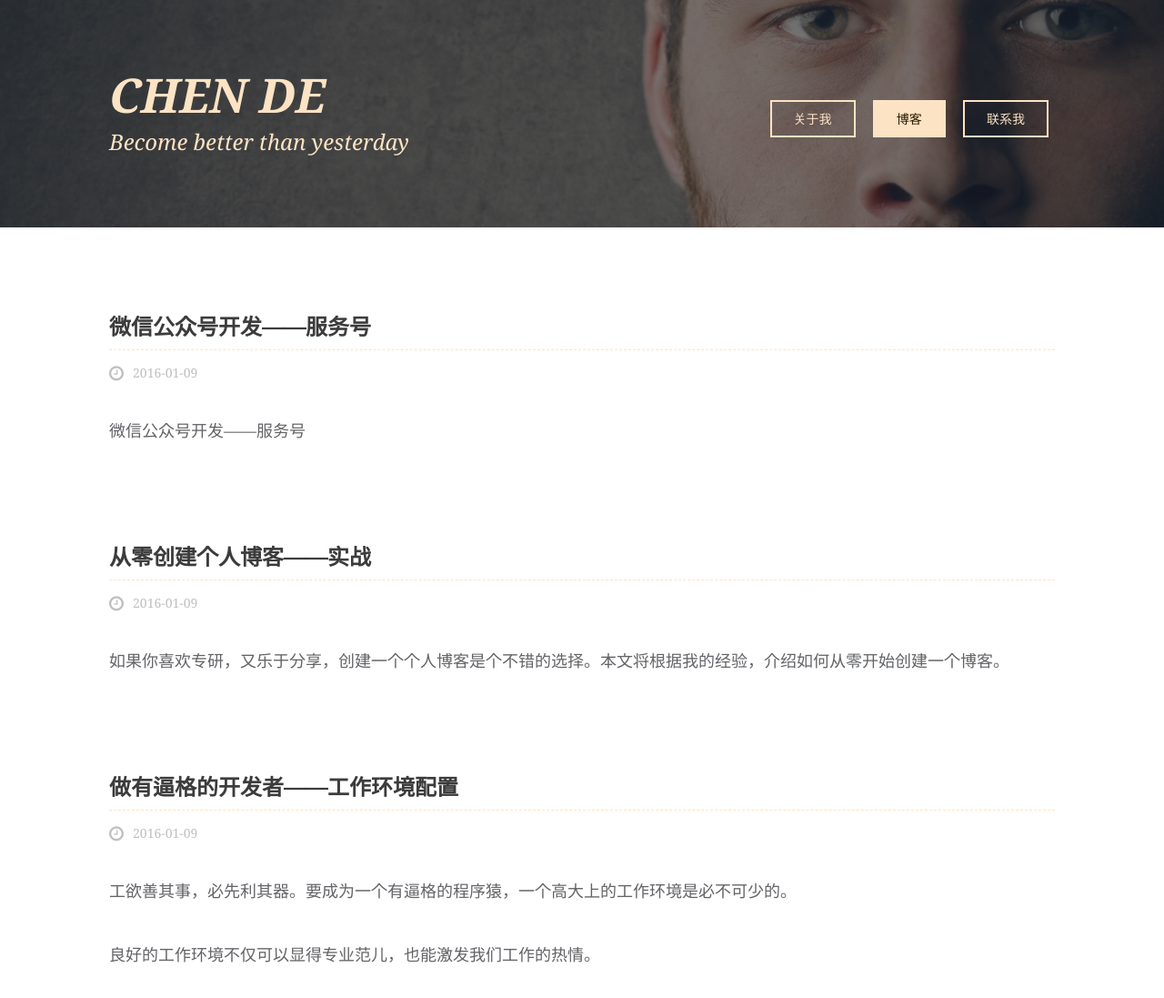
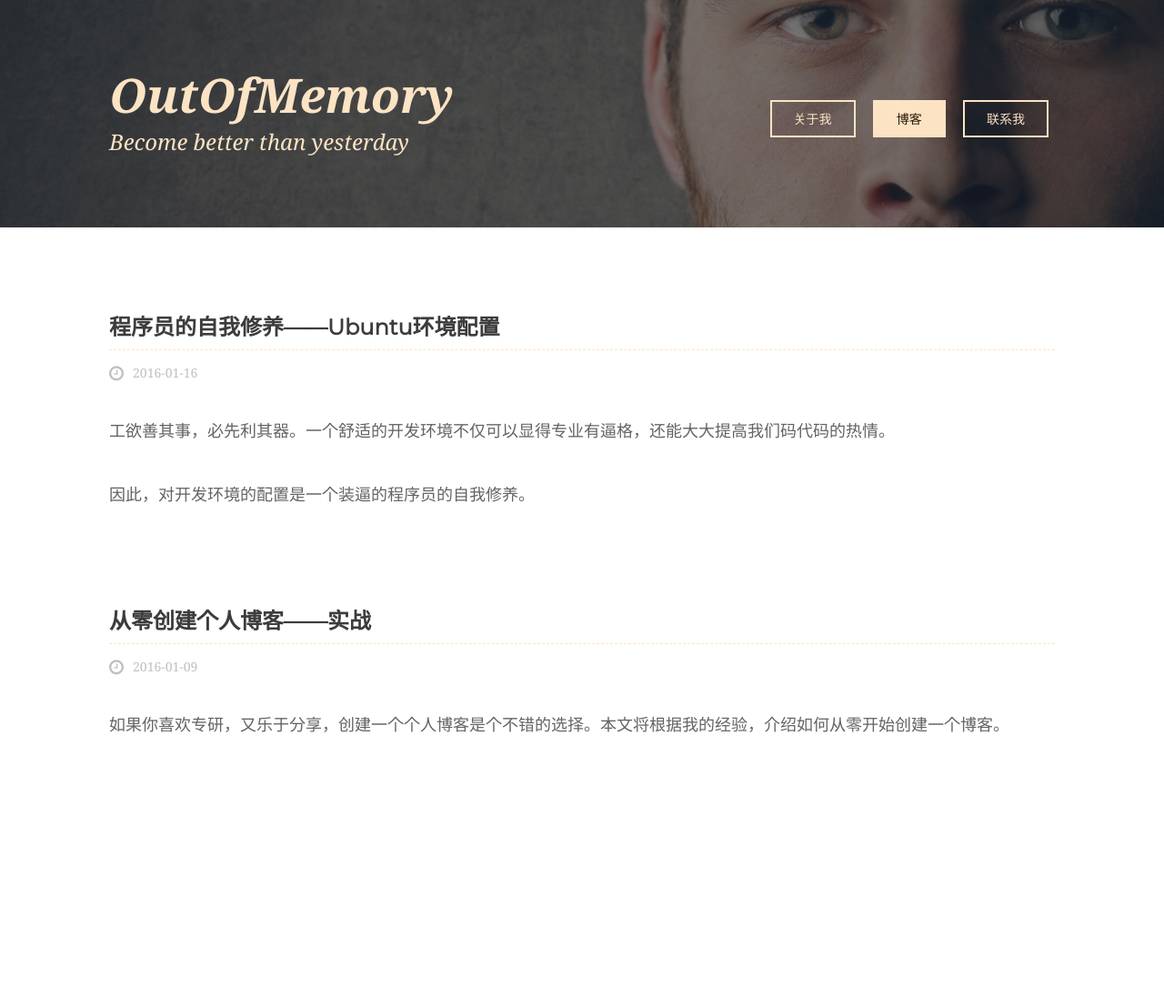
Before and after one commit to cd1989/cd1989.github.io, a Jekyll site: the page built from index.html, in a window 1280 px wide. Shown: the top 1097 px of the page at 91% size. Built offline with Jekyll 4.4.1, drawn with Linux system fonts in a browser that asks for light colours; some web fonts are replaced.

Commit message:
Add blog 'Ubuntu configuration'

```diff
--- a/_includes/header.html
+++ b/_includes/header.html
@@ -3,7 +3,7 @@
         <div class="wrapper clearfix">
             <header>
                 <a href="/">
-                    <h1 id="main-title">CHEN DE</h1>
+                    <h1 id="main-title">OutOfMemory</h1>
                     <h2 id="main-subtitle">Become better than yesterday</h2>
                 </a>
             </header>
--- a/_posts/2016-01-09-developer-env.md
+++ /dev/null
@@ -1,26 +0,0 @@
----
-layout: default
-author: xfoolish
-create: 2016-01-09
-title: 做有逼格的开发者——工作环境配置
-excerpt: <p>工欲善其事，必先利其器。要成为一个有逼格的程序猿，一个高大上的工作环境是必不可少的。</p><p>良好的工作环境不仅可以显得专业范儿，也能激发我们工作的热情。</p>
----
-
-<div class="blog-wrapper wrapper">
-	<div class="blog">
-		<div class="blog-content">
-			<h2 class="blog-header"><a href="#">做有逼格的开发者——工作环境配置</a></h2>
-
-			<div class="blog-meta">
-				<span class="date-span"><i class="fa fa-lg fa-clock-o"></i><a href="#">{{ page.create }}</a></span>
-			</div>
-
-			<div class="clearfix"></div>
-
-			<div class="main-content">
-				<p>工欲善其事，必先利其器。要成为一个有逼格的程序猿，一个高大上的工作环境是必不可少的。</p>
-				<p>良好的工作环境不仅可以显得专业范儿，也能激发我们工作的热情。</p>
-			</div>
-		</div>
-	</div>
-</div>
--- a/_posts/2016-01-09-weixin-develop.md
+++ /dev/null
@@ -1,26 +0,0 @@
----
-layout: default
-author: xfoolish
-create: 2016-01-09
-title: 微信公众号开发——服务号
-excerpt:  <p>微信公众号开发——服务号</p>
----
-
-<div class="blog-wrapper wrapper">
-	<div class="blog">
-		<div class="blog-content">
-			<h2 class="blog-header"><a href="#">微信公众号开发——服务号</a></h2>
-
-			<div class="blog-meta">
-				<span class="date-span"><i class="fa fa-lg fa-clock-o"></i><a href="#">{{ page.create }}</a></span>
-			</div>
-
-			<div class="clearfix"></div>
-
-			<div class="main-content">
-				<p>正在紧张添加中。。。</p>
-				<div style="margin-top:10px; margin-bottom:10px; float: left; clear: both; width: 100%;" class="margin"></div>
-			</div>
-		</div>
-	</div>
-</div>
--- /dev/null
+++ b/_posts/2016-01-16-ubuntu-config.md
@@ -0,0 +1,145 @@
+---
+layout: default
+author: xfoolish
+create: 2016-01-16
+title: 程序员的自我修养——Ubuntu环境配置
+excerpt: <p>工欲善其事，必先利其器。一个舒适的开发环境不仅可以显得专业有逼格，还能大大提高我们码代码的热情。</p> <p>因此，对开发环境的配置是一个装逼的程序员的自我修养。</p>
+---
+
+<div class="blog-wrapper wrapper">
+	<div class="blog">
+		<div class="blog-content">
+			<h2 class="blog-header"><a href="#">程序员的修养——Ubuntu环境配置</a></h2>
+
+			<div class="blog-meta">
+				<span class="date-span"><i class="fa fa-lg fa-clock-o"></i><a href="#">{{ page.create }}</a></span>
+			</div>
+
+			<div class="clearfix"></div>
+
+			<div class="main-content">
+				<p>本文以配置Ubuntu 14.04为例，包括主题环境的配置、开发工具的选择两部分内容。</p>
+
+				<h1>主题环境配置</h1>
+				<p>首先，Ubuntu安装后的样子是这样的：</p>
+				<img src="/img/b1/1.png"/>
+				<p>经过配置后的样子是这样的：</p>
+				<img src="/img/b1/2.png"/>
+				<p>下面将详细介绍如何进行配置。</p>
+
+				<h2>主题选择</h2>
+
+				<p>这里选择<a href="https://numixproject.org/">Numix Project</a>中的主题，其中包括付费和免费的主题，我们只使用其中免费的主题。</p>
+
+				<p>
+				首先安装其中的Numix-Circle Linux Desktop Icon Theme：
+
+				<blockquote>
+				<span class="command">sudo apt-add-repository ppa:numix/ppa</span>
+				<span class="command">sudo apt-get update</span>
+				<span class="command">sudo apt-get install numix-icon-theme-circle</span>
+				</blockquote>
+				</p>
+
+				<p>
+				再下载一个桌面壁纸：
+				<blockquote>
+				<span class="command">sudo apt-get install numix-wallpaper-aurora</span>
+				</blockquote>
+				</p>
+
+				<p>
+				到目前位置主题和桌面已经安装完成，现在使用unity-tweak-tool进行配置，Ubuntu默认没有安装该工具，使用包管理工具进行安装并启动（也可通过Dash进行启动）：
+				<blockquote>
+				<span class="command">sudo apt-get install unity-tweak-tool</span>
+				<span class="command">unity-tweak-tool</span>
+				</blockquote>
+				</p>
+
+				<p>启动后进入如下管理工具，在其中对Appearance &gt; Theme和Appearance &gt; Icons进行配置，选择刚才安装的Numix主题。再设置顶部Menubar的透明度，通过Unity &gt; Panel进行配置</p>
+				<img src="/img/b1/3.png"/>
+
+				<p>最后更换桌面壁纸，进入系统设置工具（在Dash中进入System Settings），选择刚才下载的壁纸。</p>
+				<img src="/img/b1/4.png"/>
+
+				<p>现在来给顶部的menubar添加几个插件，即Indicator Applets，这里只安装my-weather-indicator和indicator-multiload，需要其他的indicator可以继续添加。
+				<blockquote>
+				<span class="command">sudo add-apt-repository ppa:atareao/atareao</span>
+				<span class="command">sudo apt-get update</span>
+				<span class="command">sudo apt-get install my-weather-indicator</span>
+				</blockquote>
+
+				<blockquote>
+				<span class="command">sudo apt-get install indicator-multiload</span>
+				</blockquote>
+				</p>
+
+				<img src="/img/b1/5.png"/>
+
+				<p>到目前为止，我们的桌面已经看上去很舒服了，至少和Ubuntu原来的相比。</p>
+
+				<h1>开发环境配置</h1>
+				<p>完成了主题环境的配置，我们再来选择开发工具并进行相应配置。</p>
+
+				<h2>git，github和bitbucket</h2>
+				<p>这是一个开源的时代，这是一个幸福的时代。今天，优秀的开源项目俯拾即是，作为一个程序员，从来没有现在这么简单和高效。无论进行什么开发，我们基本上都可以在开源的世界中找到帮助。</p>
+
+				<p>所以，如果你还没用过git和github，那么你要不是个新手，要不就是一个不合格的程序员。</p>
+
+				<p>对于git，虽然现在已经有各种强大的可视化git工具可以使用，但我还是建议使用命令行进行操作，这样可以加深git的工作原理，熟悉各种命令的使用。毕竟，无论什么时候，命令行都是随手可用的工具。</p>
+
+				<p><a href="https://github.com/">github</a>是一个git的代码托管平台，再这里我们可以找到各种优秀的开源项目，也可以将自己的项目托管其中，但对于普通用户，托管在github上的项目必须是公开的，私人的项目需要付费用户才能进行托管。</p>
+
+				<p>而对于私人项目，并且开发团队不大，可以选择<a href="https://bitbucket.org/">bitbucket</a>进行托管。</p>
+
+				<h2>终端配置</h2>
+
+				<p>你的终端是不是这样的：</p>
+				<img class="narrow" src="/img/b1/6.png"/>
+				<p>而别人的终端却是这样的：</p>
+				<img class="narrow" src="/img/b1/7.png"/>
+				<p>现在我们来对终端进行配置：</p>
+
+				<h3>Zsh, Oh-My-Zsh</h3>
+				<p>你是否还在用系统默认的bash，但是大牛们用的却是zsh。至于为什么用zsh，可以自行进行google，zsh的有点至少包括：更强的自动不全、优化的模式识别、全面可定制。通过如下命令来安装zsh并修改默认的shell，其中对shell的更改需要注销重新登录后才能生效。</p>
+
+				<p>
+				<blockquote>
+				<span class="command">sudo apt-get install zsh</span>
+				<span class="command">chsh -s $(which zsh)</span>
+				</blockquote>
+				</p>
+
+				<p>Oh-My-Zsh是一个用来管理zsh配置的开源框架，它包含了丰富的主题、功能、插件和一些你意想不到的东西。安装起来也相当简单：
+				<blockquote>
+				<span class="command">sh -c "$(curl -fsSL https://raw.github.com/robbyrussell/oh-my-zsh/master/tools/install.sh)"</span>
+				</blockquote>
+				</p>
+
+				<p>安装好zsh和Oh-My-Zsh后，我们可以通过~/.zshrc来对zsh进行配置，例如主题和插件配置。具体的配置可以借助于google或github。</p>
+				<img src="/img/b1/8.png"/>
+
+				<h3>tmux</h3>
+				<p>还在苦于打开多个终端，在终端中来回切换吗，终端的分屏复用可以帮助你，而<a href="https://tmux.github.io/">tmux</a>就是其中的杰出代表。它的安装和使用也非常简单：</p>
+
+				<p>
+				<blockquote>
+				<span class="command">sudo apt-get install tmux</span>
+				<span class="command">tmux</span>
+				</blockquote>
+				</p>
+
+				<h2>Vim配置</h2>
+				<p>Vim编辑器可以说是Linux世界最出名最优秀的编辑器之一了，但是对于初学者来说，它并不是那么方便使用，不过一旦你熟悉了它，你就会发现它的美并且爱上它。当然为了使Vim使用起来上手，必要的配置是并不可少的，这也正式Vim的强大和美好之处。这里不对具体的配置细节进行介绍，只寻求快速上手。</p>
+				<p>最简单的办法就是直接使用别人的配置，可以通过github寻找这样的配置，并选择star教多的，例如我选择的就是star最多的<a href="https://github.com/amix">amix</a>的配置。</p>
+				<img src="/img/b1/9.png"/>
+
+				<h2>文本编辑器</h2>
+				<p>如果你进行Java，C++，Android等开发，那么可能Eclipse，IntelliJ等IDE更适合你。我这里说的文本编辑器，只是纯粹的文本编辑，并不涉及编译、调试等复杂功能。当然一个好的编辑器必须实现代码的高亮显示和自动缩进、项目文件的导航、分屏、插件等功能。</p>
+
+				<p>对于这样的编辑器，可以使用<a href="http://www.sublimetext.com/">Sublime Text</a>和<a href="https://atom.io/">atom</a>，其中我更推荐使用atom。</p>
+				<img src="/img/b1/10.png"/>
+			</div>
+		</div>
+	</div>
+</div>
```
Also changed, not shown: _includes/css/blogs.css (+15 -0 lines), _includes/css/main.css (line endings or trailing spaces), img/b1/1.png (added), img/b1/10.png (added), img/b1/2.png (added), img/b1/3.png (added), img/b1/4.png (added), img/b1/5.png (added), img/b1/6.png (added), img/b1/7.png (added), img/b1/8.png (added), img/b1/9.png (added).
